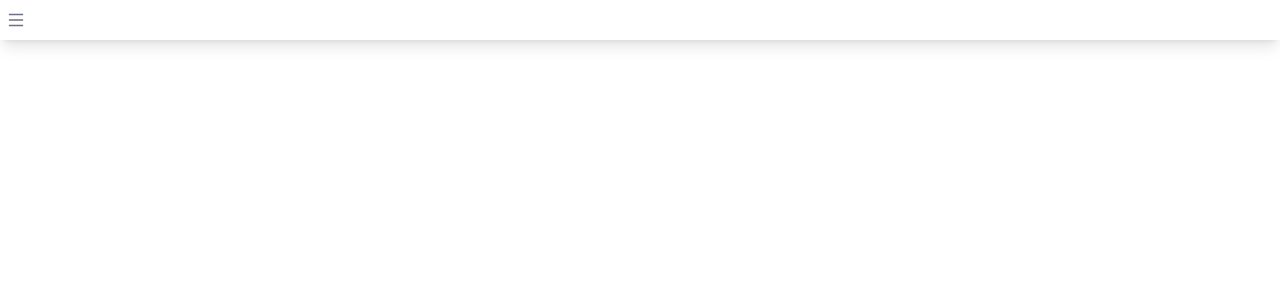
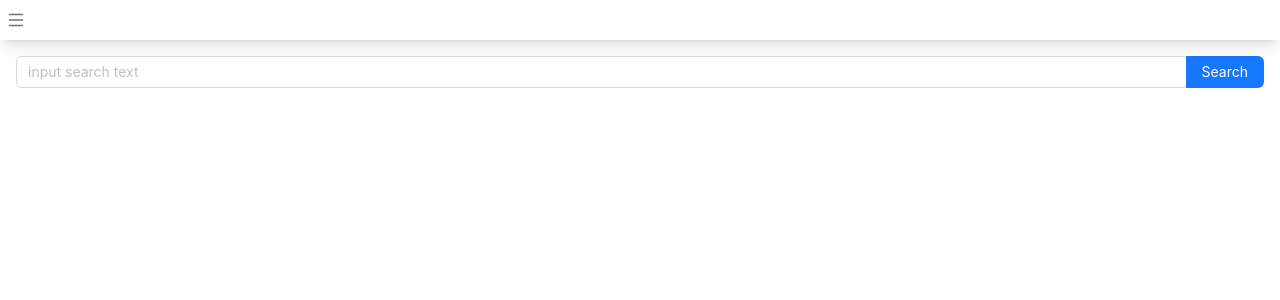
Before and after one commit to BudiSetyo/react-boil, a React (Vite) app: page /posts in a window 1280 px wide. Shown: the top 300 px of the page. Built offline with nearby package versions, Linux system fonts and the light colour scheme.

Commit message:
feat: add search bar on posts page

```diff
--- a/src/components/navbarMobile.jsx
+++ b/src/components/navbarMobile.jsx
@@ -15,7 +15,7 @@ const NavbarMobile = () => {
 
   return (
     <main>
-      <div className="h-10 z-20 p-2 flex items-center bg-white shadow-lg sticky inset-x-0 top-0">
+      <div className="h-10 z-50 p-2 flex items-center bg-white shadow-lg sticky inset-x-0 top-0">
         <button className="text-gray-500" onClick={() => setToggle(!toggle)}>
           {toggle ? <CloseOutlined /> : <MenuOutlined />}
         </button>
@@ -24,7 +24,7 @@ const NavbarMobile = () => {
       {toggle && (
         <div
           data-aos="fade-right"
-          className="absolute inset-x-0 top-10 bottom-0 bg-white p-2"
+          className="z-40 absolute inset-x-0 top-10 bottom-0 bg-white p-2"
         >
           <div className="flex flex-col gap-2 text-gray-800 font-semibold">
             {menuData.map((menu, index) => {
--- a/src/pages/posts/index.jsx
+++ b/src/pages/posts/index.jsx
@@ -1,7 +1,18 @@
+import { Input } from "antd";
+
+const onSearch = (value, _e, info) => console.log(info?.source, value);
+
 const Posts = () => {
   return (
-    <main className="p-2">
-      <div></div>
+    <main className="p-4 flex flex-col gap-2">
+      <div className="bg-white flex justify-between">
+        <Input.Search
+          placeholder="input search text"
+          allowClear
+          enterButton="Search"
+          onSearch={onSearch}
+        />
+      </div>
     </main>
   );
 };
```
